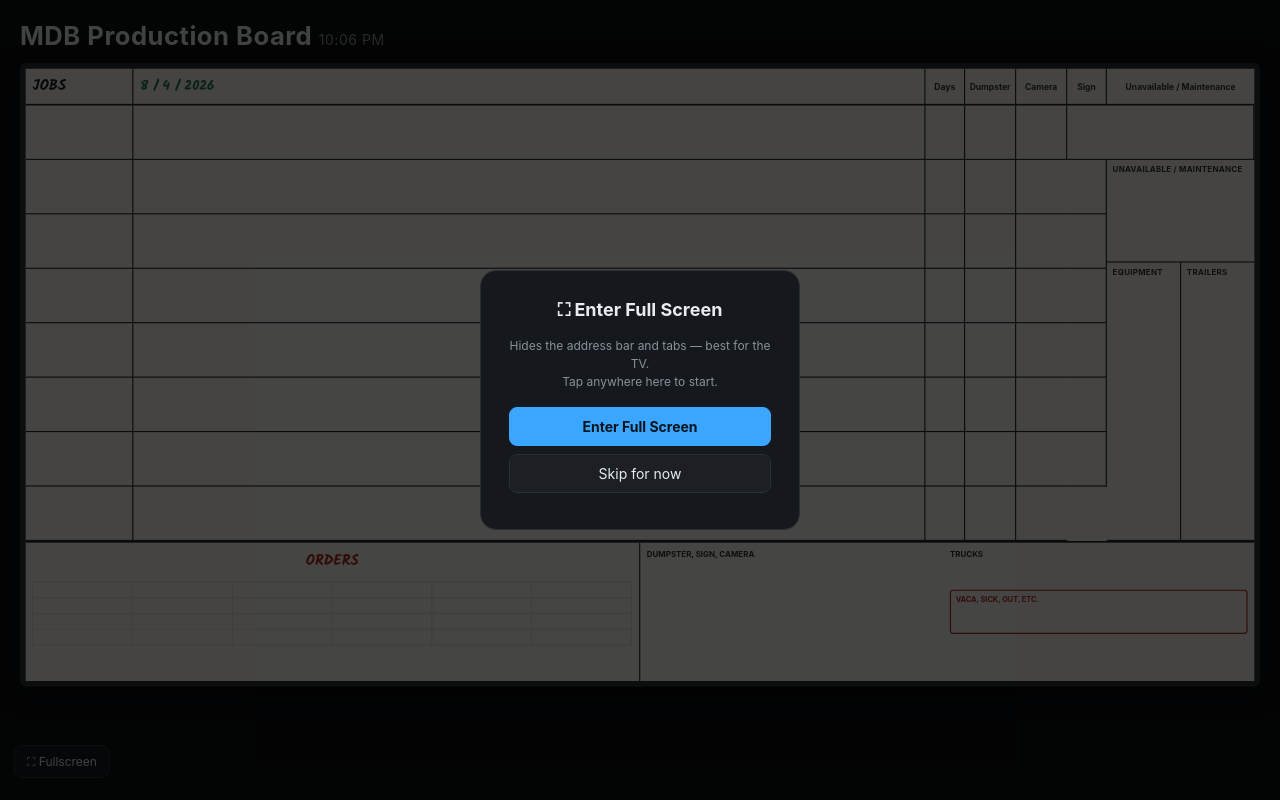
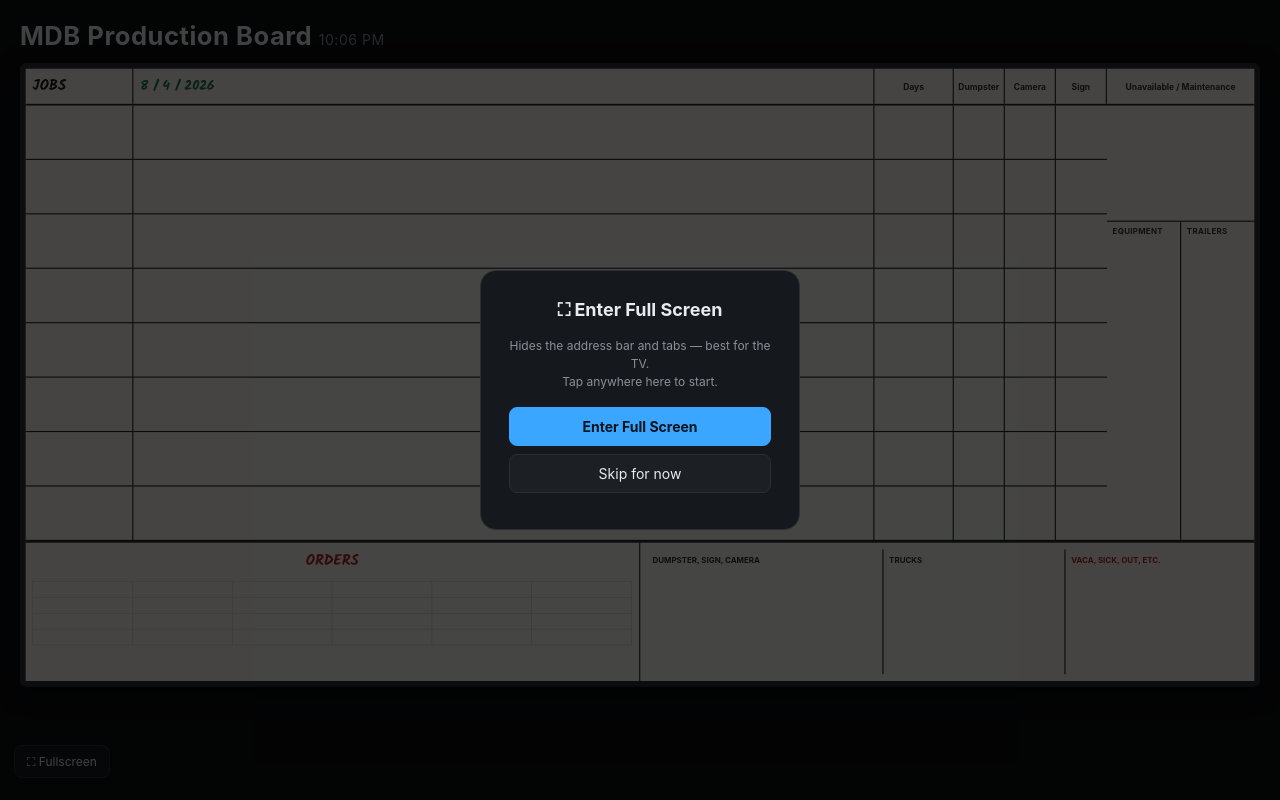
Before and after one commit to Momsdesignbuild/production-board, a plain HTML site: page index.html in a window 1280 px wide. Drawn offline with nearby package versions, Linux system fonts and the light colour scheme; no server answers.

Commit message:
Fix grid row-offset bug (root cause of overlap), 3 clean bottom-right sections, wider Days column, remove duplicate Unavailable/Maintenance label

```diff
--- a/index.html
+++ b/index.html
@@ -77,7 +77,7 @@
   /* top strip: JOBS + date + Days/Dumpster/Camera/Sign/Unavail headers */
   #wbTop{
     display:grid;
-    grid-template-columns: 190px 1fr 70px 90px 90px 70px 260px;
+    grid-template-columns: 190px 1fr 140px 90px 90px 90px 260px;
     border-bottom:3px solid var(--wb-line);
   }
   #wbTop > div{
@@ -95,7 +95,7 @@
   /* main body: left job rows, right side panel */
   #wbMain{
     display:grid;
-    grid-template-columns: 190px 1fr 70px 90px 90px 70px 260px;
+    grid-template-columns: 190px 1fr 140px 90px 90px 90px 260px;
   }
   .jobRow{
     display:contents;
@@ -122,7 +122,7 @@
   .thinCell{ }
 
   #wbSide{
-    grid-row: 2 / span 8;
+    grid-row: 1 / span 8;
     grid-column: 7;
     display:flex;
     flex-direction:column;
@@ -182,26 +182,19 @@
   }
   #legendTrucks{
     display:grid;
-    grid-template-columns: 1fr 1fr;
-    gap:10px;
+    grid-template-columns: 1.3fr 1fr 1fr;
   }
-  #legendTrucks .box{ position:relative; min-height:220px; display:flex; flex-direction:column; }
-  #legendTrucks h3{ font-size:14px; text-transform:uppercase; color:#333; font-family:-apple-system,sans-serif; font-weight:700; margin:0 0 6px 0; }
-  #rightStack{ display:flex; flex-direction:column; gap:8px; height:100%; }
-  #panelTrucks{ flex:1; min-height:60px !important; }
-  #vacaBox{
-    flex:1;
-    border:2px solid var(--wb-red);
-    border-radius:6px;
-    padding:6px 8px;
-    min-height:60px;
+  #legendTrucks .box{
     position:relative;
+    min-height:220px;
     display:flex;
     flex-direction:column;
+    padding:10px;
+    border-right:2px solid var(--wb-line);
   }
-  #vacaBox h3{ color:var(--wb-red); font-size:13px; }
-  #panelSpare{ flex:1; min-height:60px !important; }
-  #panelSpare h3{ visibility:hidden; }
+  #legendTrucks .box:last-child{ border-right:none; }
+  #legendTrucks h3{ font-size:14px; text-transform:uppercase; color:#333; font-family:-apple-system,sans-serif; font-weight:700; margin:0 0 6px 0; }
+  #vacaBox h3{ color:var(--wb-red); }
 
   /* ---------- CARDS (free-floating layer over whole whiteboard) ---------- */
   #cardLayer{
@@ -450,7 +443,7 @@
       <div id="wbMain">
         <!-- job rows injected by JS -->
         <div id="wbSide">
-          <div class="sidePanel" id="panelUnavail"><h3>Unavailable / Maintenance</h3><div class="lane"></div></div>
+          <div class="sidePanel" id="panelUnavail"><div class="lane"></div></div>
           <div class="sideRow">
             <div class="sidePanel" id="panelEquipment"><h3>Equipment</h3><div class="lane"></div></div>
             <div class="sidePanel" id="panelTrailers"><h3>Trailers</h3><div class="lane"></div></div>
@@ -466,11 +459,8 @@
         </div>
         <div id="legendTrucks">
           <div class="box" id="panelLegend"><h3>Dumpster, Sign, Camera</h3><div class="lane"></div></div>
-          <div id="rightStack">
-            <div class="box" id="panelTrucks"><h3>Trucks</h3><div class="lane"></div></div>
-            <div id="vacaBox"><h3>VACA, SICK, OUT, ETC.</h3><div class="lane"></div></div>
-            <div class="box" id="panelSpare"><h3>Spare</h3><div class="lane"></div></div>
-          </div>
+          <div class="box" id="panelTrucks"><h3>Trucks</h3><div class="lane"></div></div>
+          <div class="box" id="vacaBox"><h3>VACA, SICK, OUT, ETC.</h3><div class="lane"></div></div>
         </div>
       </div>
 
@@ -641,7 +631,6 @@
   laneEls["legend"] = document.querySelector("#panelLegend .lane");
   laneEls["trucks"] = document.querySelector("#panelTrucks .lane");
   laneEls["vaca"] = document.querySelector("#vacaBox .lane");
-  laneEls["spare"] = document.querySelector("#panelSpare .lane");
 
   // orders sub-grid (decorative, matches the ruled empty grid under Orders)
   var ordersGrid = document.getElementById("ordersGrid");
```
